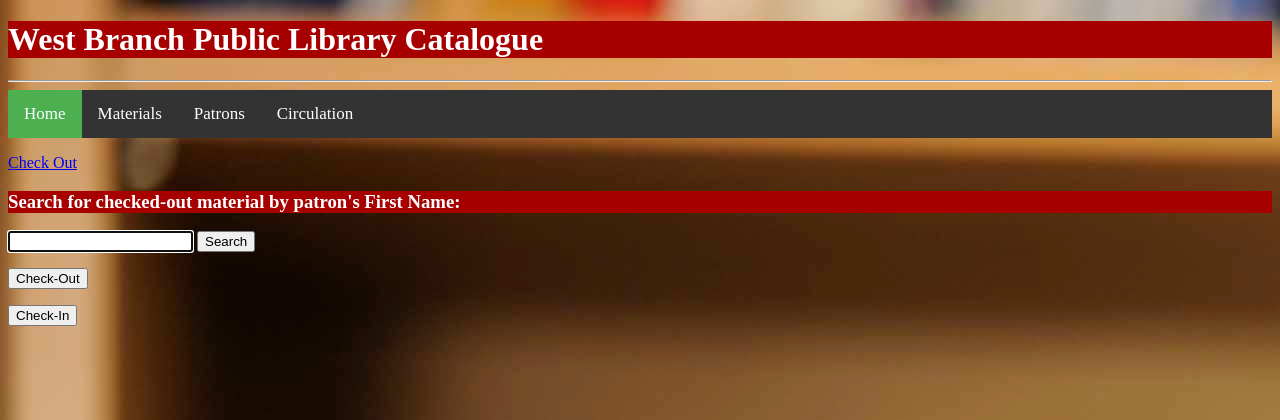
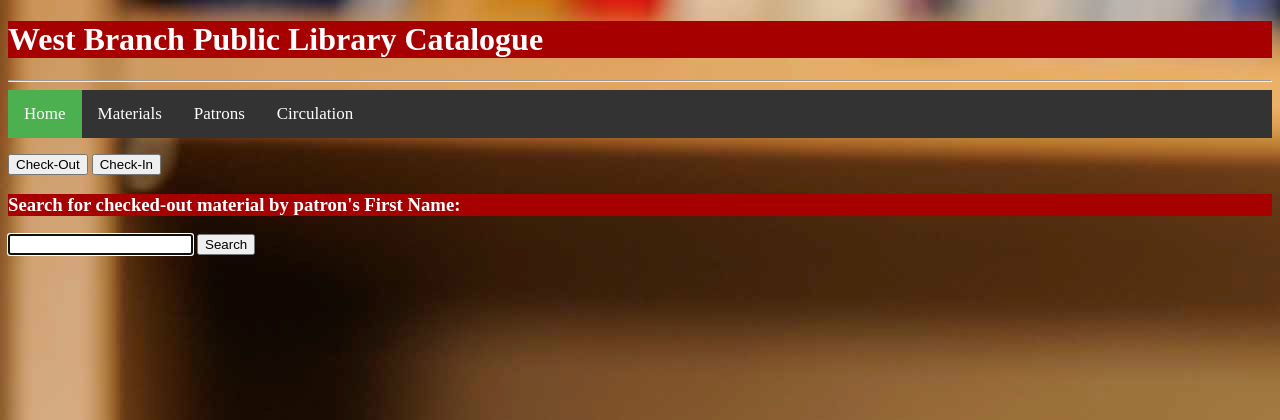
Before and after one commit to ajfinn/proj, a Flask app: page /AllCirculations in a window 1280 px wide. Shown: the top 420 px of the page. Run offline with Flask 2, Linux system fonts and the light colour scheme; data that the repository does not hold is empty; parts of the project's set-up code (start-up, migrations or seed data) failed here and were passed over.

```diff
--- a/templates/AllCirculations.html
+++ b/templates/AllCirculations.html
@@ -4,14 +4,14 @@
 
 
 
-<p><a href="{{ url_for('check_out')}}"> Check Out </a></p>
+    <p><a href="{{ url_for('check_out')}}"><button> Check-Out</button></a>
+    <a href="{{ url_for('check_in')}}"><button> Check-In</button></a></p>
 <h3> Search for checked-out material by patron's First Name: </h3>
 <form method="POST">
     <input type="text" autofocus="autofocus" name="search_string">
     <input type="submit" formaction="/searchCirculations" value="Search">
 </form>
 
-<p><a href="{{ url_for('check_out')}}"><button> Check-Out</button></a></p>
-<p><a href="{{ url_for('check_in')}}"><button> Check-In</button></a></p>
+</p>
 
 {% endblock %}
--- a/templates/base.html
+++ b/templates/base.html
@@ -17,6 +17,7 @@ body{
 table, th, td {
   border: 1px solid black;
   border-collapse: collapse;
+  width: 100%;
 }
 
 
```
